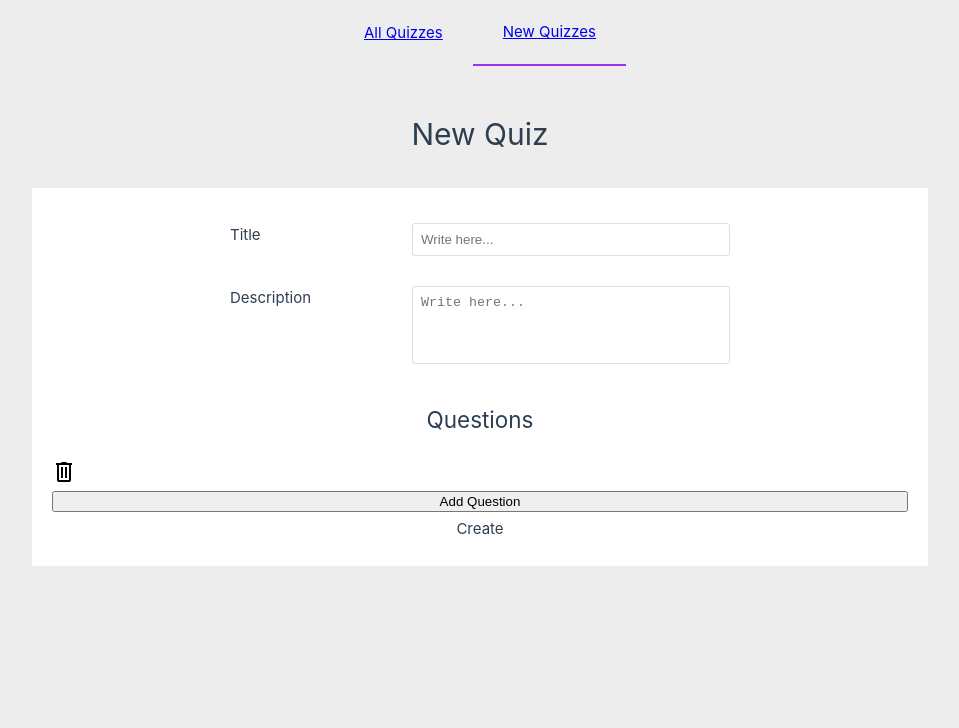
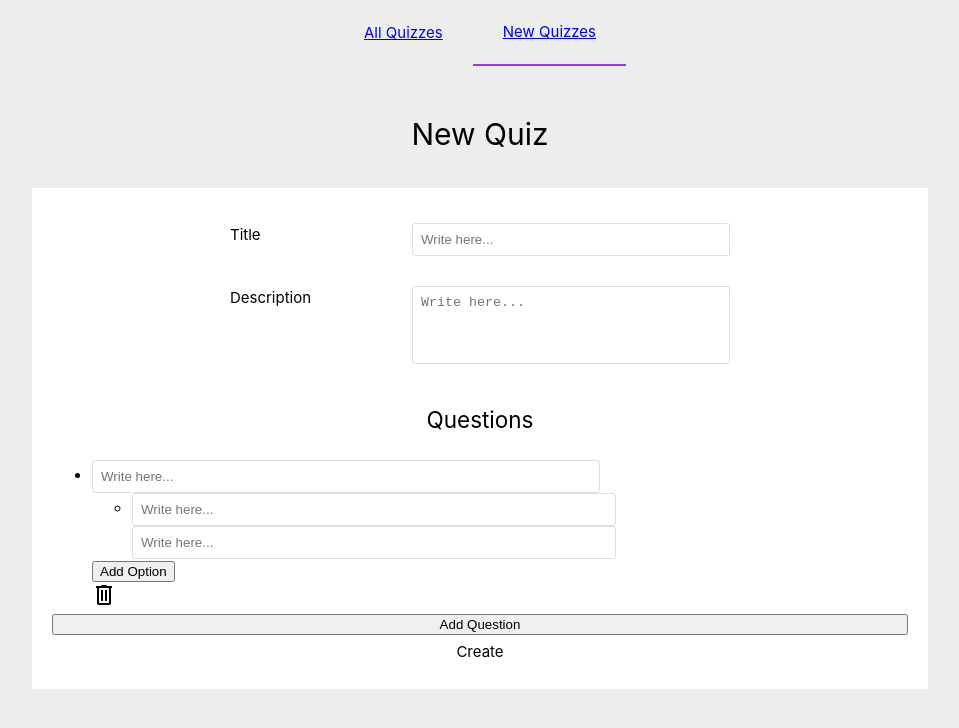
Before and after one commit to Anastasia0101/quizzes, a Vue app: page /add-quiz in a window 1280 px wide. Shown: the top 728 px of the page, without its empty margins (160-1119 px from the left). Built offline with nearby package versions, Linux system fonts and the light colour scheme; what miragejs would draw is missing.

Commit message:
added useForm control for nested arrays in quiz form

```diff
--- a/src/App.vue
+++ b/src/App.vue
@@ -19,6 +19,7 @@ import Input from './components/UI/Input/Input.vue';
   width: 100%;
   height: 100vh;
   background-color: #ededed;
+  color: black;
 }
 
 .page__header {
--- /dev/null
+++ b/src/components/OptionFields/OptionFields.vue
@@ -0,0 +1,22 @@
+<template>
+  <TextInput :id="nameText" :name="nameText" />
+  <TextInput :id="nameIsCorrect" :name="nameIsCorrect" />
+</template>
+
+<script setup>
+import TextInput from '../TextInput/TextInput.vue';
+
+const props = defineProps({
+  name: {
+    type: String,
+    required: true
+  }
+});
+
+const nameText = `${props.name}.text`;
+const nameIsCorrect = `${props.name}.isCorrect`;
+</script>
+
+<style scoped>
+
+</style>
--- /dev/null
+++ b/src/components/QuestionFields/QuestionFields.vue
@@ -0,0 +1,42 @@
+<template>
+  <label for="`${name}.text`"></label>
+  <TextInput :id="`${name}.text`" :name="`${name}.text`" />
+
+  <ul v-if="optionsFields" :name="'options'">
+    <li v-for="(field, index) in optionsFields" :key="index">
+      <OptionFields
+        :name="`${name}.options[${index}]`"
+      />
+    </li>
+  </ul>
+
+  <button
+    type="button"
+    @click="addOptionFields"
+  >Add Option</button>
+</template>
+
+<script setup>
+import { useFieldArray } from 'vee-validate';
+import TextInput from '../TextInput/TextInput.vue';
+import OptionFields from '../OptionFields/OptionFields.vue';
+
+const props = defineProps({
+  name: {
+    type: String,
+    required: true
+  },
+  questionIndex: {
+    type: Number,
+    required: true
+  }
+});
+
+const { fields: optionsFields, push, remove } = useFieldArray(`${props.name}.options`);
+
+const addOptionFields = () => push({ text: '', isCorrect: '' });
+</script>
+
+<style lang="sass" scoped>
+
+</style>
--- a/src/components/QuizForm/QuizForm.vue
+++ b/src/components/QuizForm/QuizForm.vue
@@ -17,17 +17,26 @@
 
     <PageTitle :level="2" :title="'Questions'" />
 
-    <div class="form__questions">
-      <icon-button>
-        <DeleteIcon />
-      </icon-button>
-    </div>
+    <ul v-if="questionsFields" name="questions">
+      <li v-for="(field, index) in questionsFields" :key="index">
+        <QuestionFields
+          :name="`questions[${index}]`"
+          :questionIndex="index"
+        />
+        <div class="form__questions">
+        <icon-button @click="deleteQuestion(index)">
+          <DeleteIcon />
+        </icon-button>
+      </div>
+      </li>
+    </ul>
 
     <button
       type="button"
+      @click="addQuestionForm"
     >Add Question</button>
 
-    <primary-button :button-type="'submit'" :disabled="!form.meta.valid">
+    <primary-button :button-type="'submit'" :disabled="!form.meta.valid" @click="onSubmit">
       Create
     </primary-button>
   </form>
@@ -39,20 +48,49 @@ import IconButton from '../IconButton/IconButton.vue';
 import PrimaryButton from '../PrimaryButton/PrimaryButton.vue';
 import DeleteIcon from '../../assets/buttons-svg/trash-box.svg';
 import PageTitle from '../PageTitle/PageTitle.vue';
+import QuestionFields from '../QuestionFields/QuestionFields.vue';
 
 import { reactive } from 'vue';
 
-import { useForm, useField } from 'vee-validate';
+import { useForm, useFieldArray } from 'vee-validate';
 import * as yup from 'yup';
 
 const schema = yup.object().shape({
   title: yup.string().required(),
-  description: yup.string().required()
+  description: yup.string().required(),
+  questions: yup.array().of(
+    yup.object().shape({
+      text: yup.string().required(),
+      options: yup.array().of(
+        yup.object().shape({
+          text: yup.string().required(),
+          isCorrect: yup.string().required()
+        })
+      ).required()
+    })
+  )
 });
 
 const form = reactive(useForm({
-  validationSchema: schema
+  validationSchema: schema,
+  initialValues: {
+    title: '',
+    description: '',
+    questions: [
+      {
+        text: '',
+        options: [
+          {
+            text: '',
+            isCorrect: ''
+          }
+        ]
+      }
+    ]
+  }
 }));
+
+const { fields: questionsFields, push, remove } = useFieldArray('questions');
 
 const onSubmit = () => {
   console.log(form.meta)
@@ -72,13 +110,9 @@ const onSubmit = () => {
 //   router.push('quizzes');
 // }
 
-// const addQuestionForm = () => {
-//   form.questions = form.questions.concat([{options: [{}]}]);
-// }
+const addQuestionForm = () => push({ text: '', options: [] });
 
-// const deleteQuestion = (questionIndex) => {
-//   form.questions = form.questions.filter((item, index) => index != questionIndex);
-// }
+const deleteQuestion = (questionIndex) => remove(questionIndex);
 
 // const isDeleteBtnDisable = computed(() => {
 //   return form.questions.length == 1 ? true : false;
```
Also changed, not shown: src/components/OptionFields/optionFields.sass (added), src/components/QuestionFields/questionFields.sass (added).
